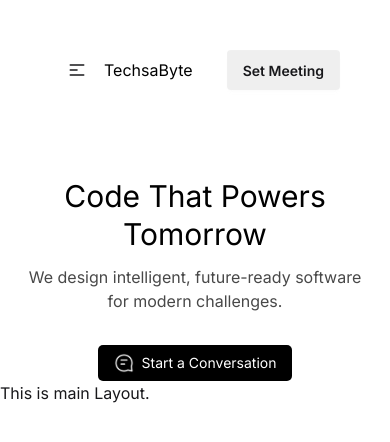
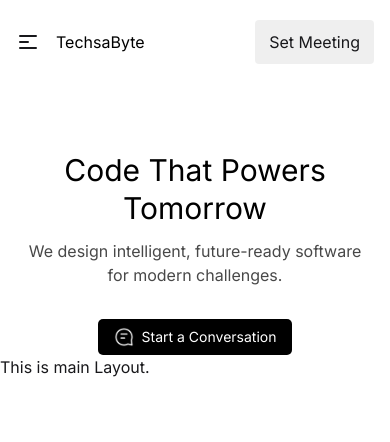
Before and after one commit to kousar-21/texabyte, a React (Vite) app: page / in a window 390 px wide. Shown: the top 442 px of the page. Built offline with nearby package versions, Linux system fonts and the light colour scheme.

Commit message:
moddifyinng in navbar part

```diff
--- a/src/Components/Navbar/Navbar.jsx
+++ b/src/Components/Navbar/Navbar.jsx
@@ -1,40 +1,73 @@
 import React from 'react';
-import navIcon from "../../assets/nab/nav_icon.png"
+import navIcon from "../../assets/nab/nav_icon.png";
 
 const Navbar = () => {
-    const links = <>
+  const links = (
+    <>
       <li><a>About</a></li>
       <li><a>Services</a></li>
       <li><a>Projects</a></li>
       <li><a>Contact</a></li>
     </>
+  );
+
   return (
-        <div className="navbar bg-base-100 pt-[50px] px-[50px]">
+    <div className="navbar bg-base-100 pt-[20px] sm:pt-[30px] lg:pt-[50px] px-4 sm:px-[30px] lg:px-[50px]">
+      {/* Navbar Start */}
       <div className="navbar-start">
+        {/* Mobile Dropdown */}
         <div className="dropdown">
-                    <div tabIndex={0} role="button" className="btn btn-ghost lg:hidden">
-                        <svg xmlns="http://www.w3.org/2000/svg" className="h-5 w-5" fill="none" viewBox="0 0 24 24" stroke="currentColor"> <path strokeLinecap="round" strokeLinejoin="round" strokeWidth="2" d="M4 6h16M4 12h8m-8 6h16" /> </svg>
+          <div tabIndex={0} role="button" className="pr-4 md:hidden">
+            <svg
+              xmlns="http://www.w3.org/2000/svg"
+              className="h-6 w-6"
+              fill="none"
+              viewBox="0 0 24 24"
+              stroke="currentColor"
+            >
+              <path
+                strokeLinecap="round"
+                strokeLinejoin="round"
+                strokeWidth="2"
+                d="M4 6h16M4 12h8m-8 6h16"
+              />
+            </svg>
           </div>
           <ul
             tabIndex={0}
-                        className="menu menu-sm dropdown-content bg-base-100 rounded-box z-1 mt-3 w-52 p-2 shadow text-[#000000] text-base">
+            className="menu menu-sm dropdown-content bg-base-100 rounded-box z-[1] mt-3 w-52 p-2 shadow text-[#000000] text-base"
+          >
             {links}
           </ul>
         </div>
-                <div>
-                    <h3 className='text-[#000000] text-base'>TechsaByte</h3>
+
+        {/* Brand Name */}
+        <h3 className="text-[#000000] text-base">
+          TechsaByte
+        </h3>
       </div>
 
-            </div>
-            <div className="navbar-center hidden lg:flex">
-
-                <img className='text-[#000000] size-4 mr-[8.5px]' src={navIcon} alt="TechsaByte-Icon" />
+      {/* Navbar Center (Hidden on small) */}
+      <div className="navbar-center hidden md:flex">
+        <img
+          className="text-[#000000] size-4 mr-[8.5px]"
+          src={navIcon}
+          alt="TechsaByte-Icon"
+        />
         <ul className="menu menu-horizontal px-1 text-[#000000] text-base">
           {links}
         </ul>
       </div>
+
+      {/* Navbar End */}
       <div className="navbar-end">
-                <a href='https://www.whatsapp.com/?lang=en' target="_blank" className="btn bg-[#00000010] border-none hover:bg-gray-300">Set Meeting</a>
+        <a
+        href="https://www.whatsapp.com/?lang=en"
+        target="_blank"
+        className='bg-[#00000010] rounded-[4px] border-none hover:bg-gray-300 py-[10px] px-[14px] sm:px-5'
+        >
+            Set Meeting
+        </a>
       </div>
     </div>
   );
```
Lines whose indentation alone changed are shown as unchanged.
